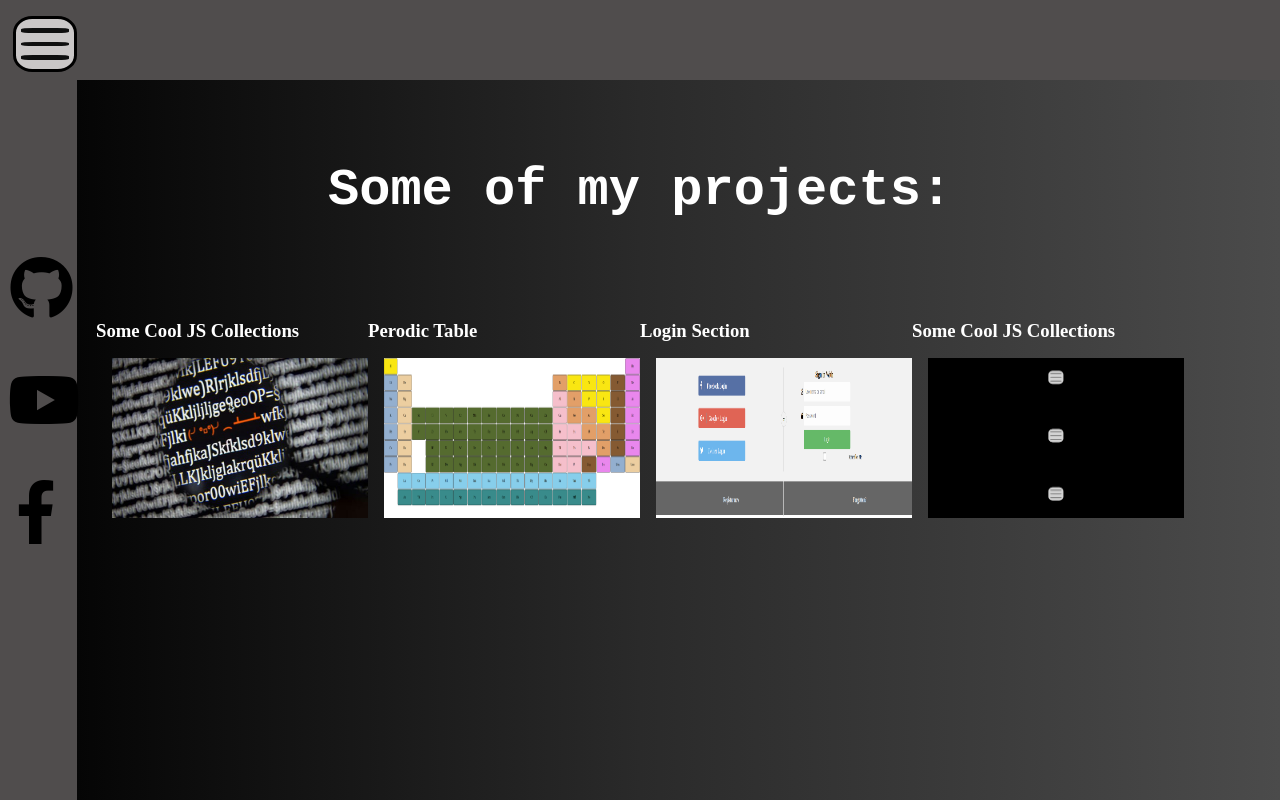
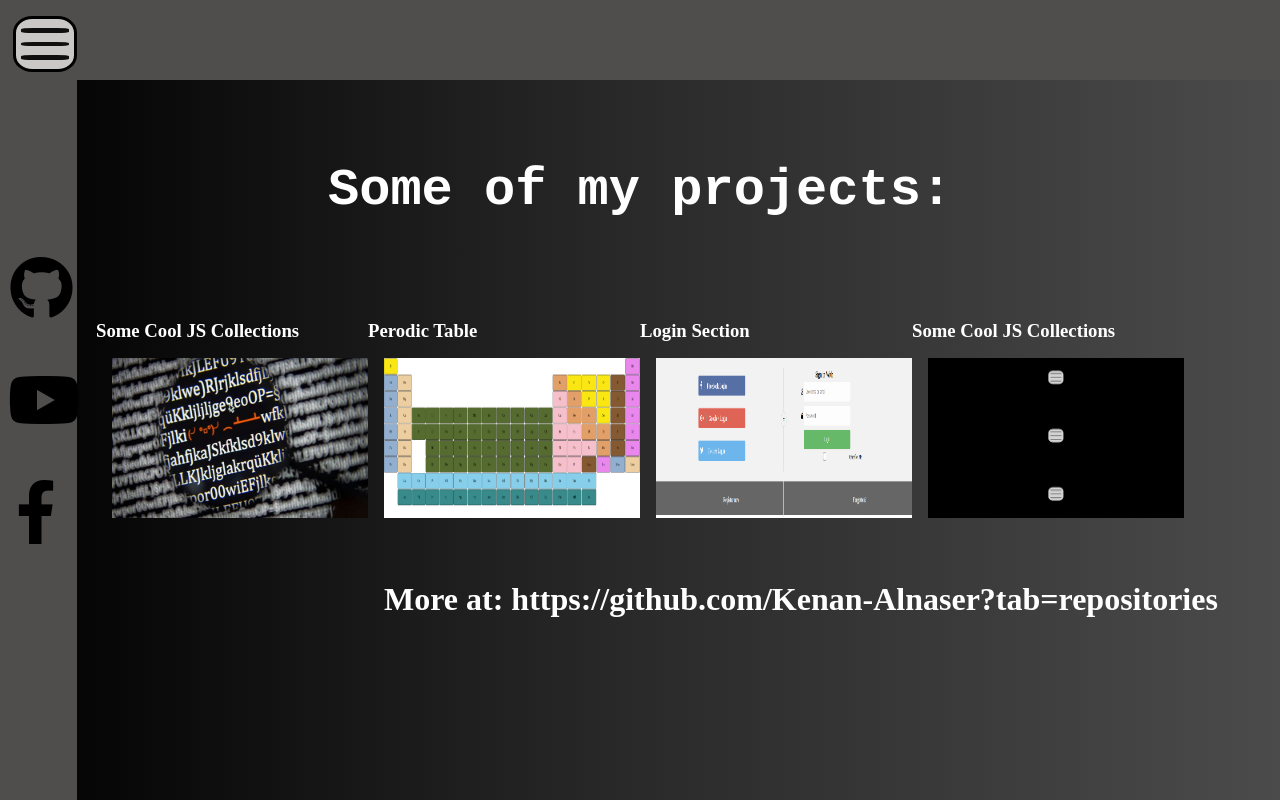
Before and after one commit to Kenan-Alnaser/my-portfolio, a plain HTML site: page html/projects.html in a window 1280 px wide. Drawn offline with Linux system fonts and the light colour scheme.

Commit message:
more projects link added

```diff
--- a/css/style.css
+++ b/css/style.css
@@ -133,3 +133,10 @@ p + a {
   align-items: center;
   text-align: center;
 }
+#more-repos {
+  position: absolute;
+  top: 60vh;
+  left: 30vw;
+  transform: scale(1);
+  color: white;
+}
--- a/html/projects.html
+++ b/html/projects.html
@@ -64,6 +64,11 @@
           ><img src="../img/Hamburgers.png" alt="Hamburger Menus"
         /></a>
       </div>
+      <a href="https://github.com/Kenan-Alnaser?tab=repositories">
+        <h1 id="more-repos">
+          More at: https://github.com/Kenan-Alnaser?tab=repositories
+        </h1>
+      </a>
     </div>
     <script>
       let clicked = false;
```
